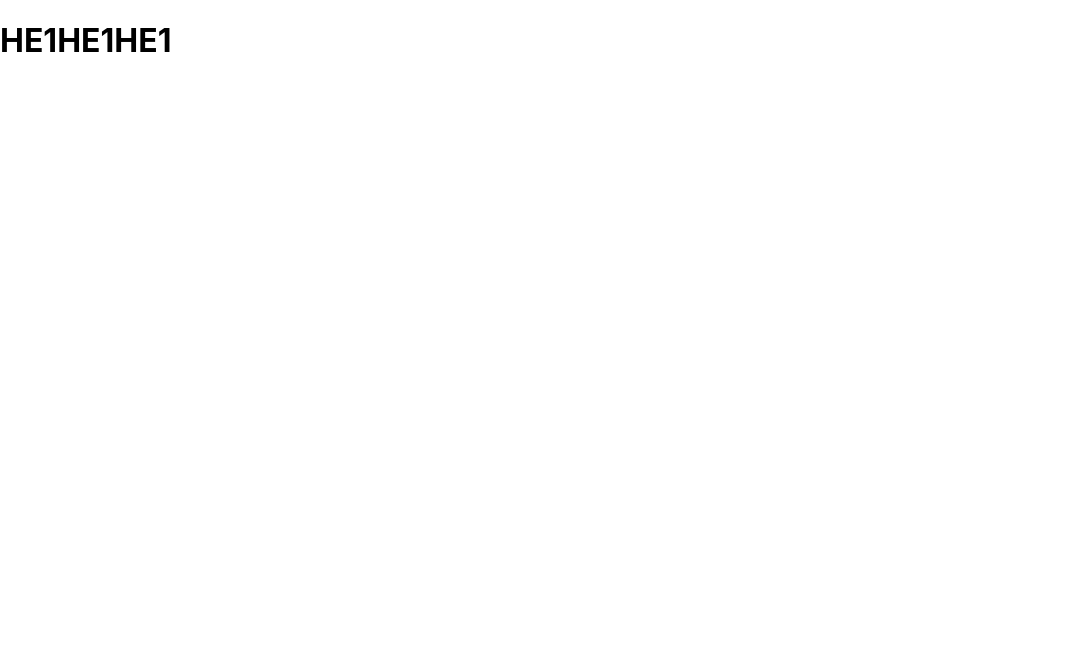
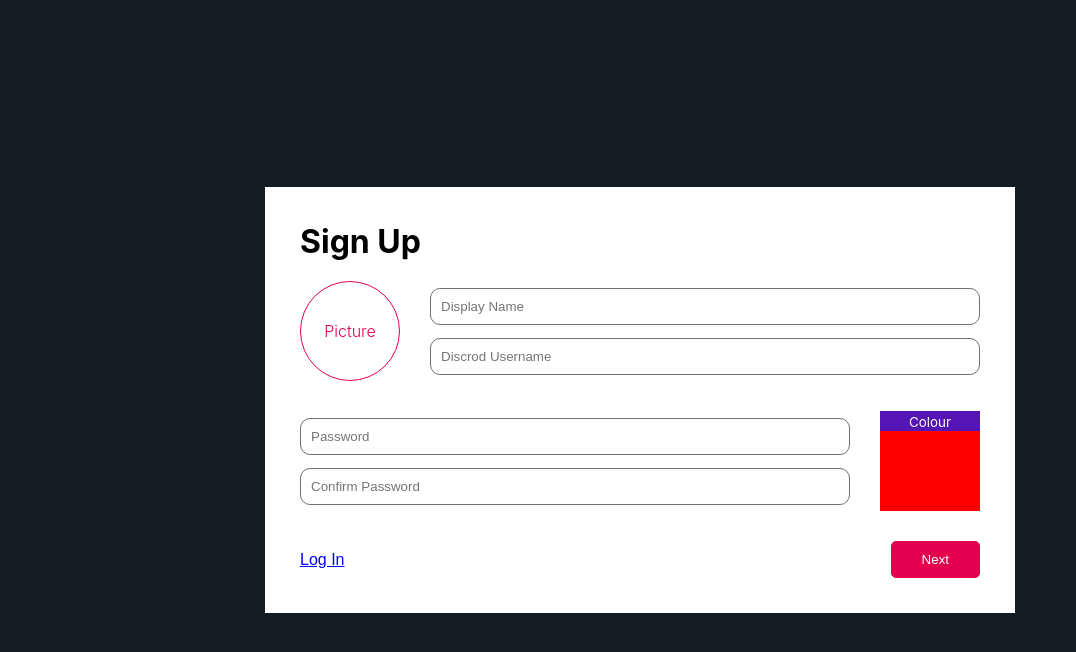
Before and after one commit to ConnorJWalker/StocksCompetitionPOC, a React (Create React App) app in the folder client/: page / in a window 1280 px wide. Shown: the top 652 px of the page, without its empty margins (0-1076 px from the left). Built offline with nearby package versions, Linux system fonts and the light colour scheme.

Commit message:
added main signup form

```diff
--- a/client/package.json
+++ b/client/package.json
@@ -12,12 +12,13 @@
     "@types/react-dom": "^18.2.7",
     "react": "^18.2.0",
     "react-dom": "^18.2.0",
-    "react-scripts": "5.0.1",
+    "react-router-dom": "^6.15.0",
+    "react-scripts": "^2.1.3",
     "typescript": "^4.9.5",
     "web-vitals": "^2.1.4"
   },
   "scripts": {
-    "start": "react-scripts start",
+    "start": "react-scripts --openssl-legacy-provider start",
     "build": "react-scripts build",
     "test": "react-scripts test",
     "eject": "react-scripts eject"
--- a/client/src/App.tsx
+++ /dev/null
@@ -1,11 +0,0 @@
-import React from 'react'
-
-const App = () => {
-    return (
-        <div className="App">
-            <h1>HE1HE1HE1</h1>
-        </div>
-    )
-}
-
-export default App
--- a/client/src/index.css
+++ b/client/src/index.css
@@ -1,8 +1,49 @@
+* {
+    box-sizing: border-box;
+    margin: 0;
+    padding: 0;
+}
+
 body {
-  margin: 0;
-  font-family: -apple-system, BlinkMacSystemFont, 'Segoe UI', 'Roboto', 'Oxygen',
+    margin: 0;
+    font-family: -apple-system, BlinkMacSystemFont, 'Segoe UI', 'Roboto', 'Oxygen',
     'Ubuntu', 'Cantarell', 'Fira Sans', 'Droid Sans', 'Helvetica Neue',
     sans-serif;
-  -webkit-font-smoothing: antialiased;
-  -moz-osx-font-smoothing: grayscale;
+    -webkit-font-smoothing: antialiased;
+    -moz-osx-font-smoothing: grayscale;
+    background-color: #161b22;
 }
+
+html, body , #root { height: 100%; }
+
+input[type=text], input[type=password] {
+    padding: 10px 10px;
+    border-radius: 10px;
+    border: 1px solid #707070;
+}
+
+button {
+    padding: 10px 30px;
+    background: none;
+    border: 1px solid #707070;
+    border-radius: 5px;
+    cursor: pointer;
+}
+
+button.btn-pink {
+    background-color: #E60050;
+    border: 1px solid #E60050;
+    color: #fff;
+}
+
+button.btn-pink:hover, button.btn-pink:active {
+    background-color: #c30d4c;
+}
+
+button.link {
+    padding: 0;
+    color: blue;
+    text-decoration: underline;
+    border: none;
+    font-size: 1em;
+}
--- a/client/src/index.tsx
+++ b/client/src/index.tsx
@@ -1,7 +1,15 @@
 import React from 'react'
 import ReactDOM from 'react-dom/client'
+import { createBrowserRouter, RouterProvider } from 'react-router-dom'
+import AuthenticationForms from './views/authentication/authentication-forms'
 import './index.css'
-import App from './App'
+
+const router = createBrowserRouter([
+    {
+        path: '/',
+        element: <AuthenticationForms />
+    }
+])
 
 const root = ReactDOM.createRoot(
     document.getElementById('root') as HTMLElement
@@ -9,6 +17,6 @@ const root = ReactDOM.createRoot(
 
 root.render(
     <React.StrictMode>
-        <App />
+        <RouterProvider router={router} />
     </React.StrictMode>
 )
--- /dev/null
+++ b/client/src/views/authentication/authentication-forms.tsx
@@ -0,0 +1,18 @@
+import React, { useState } from 'react'
+import SignupForm from './forms/signup-form'
+import LoginForm from './forms/login-form'
+import './authentication.css'
+
+const AuthenticationForms = () => {
+    const [showSignup, setShowSignup] = useState(true)
+
+    return (
+        <div className='authentication-container'>
+            <div className='form-container'>
+                { showSignup ? <SignupForm/> : <LoginForm/> }
+            </div>
+        </div>
+    )
+}
+
+export default AuthenticationForms
--- /dev/null
+++ b/client/src/views/authentication/authentication.css
@@ -0,0 +1,106 @@
+.authentication-container {
+    height: 100%;
+    display: flex;
+    align-items: center;
+    justify-content: space-around;
+}
+
+h1 {
+    margin-bottom: 20px;
+}
+
+.form-container {
+    width: 90%;
+    background-color: #fff;
+    padding: 35px;
+}
+
+.profile-picture {
+    border-radius: 100%;
+    width: 100px;
+    height: 100px;
+    margin: 0 auto 15px;
+}
+
+div.profile-picture {
+    border: 1px solid #E60050;
+    color: #E60050;
+    font-weight: 300;
+    display: flex;
+    justify-content: space-around;
+    align-items: center;
+}
+
+input[type=text], input[type=password] {
+    margin-bottom: 10px;
+    width: 100%;
+}
+
+.colour-picker {
+    width: 100%;
+    height: 50px;
+    display: block;
+}
+
+.colour-picker span {
+    color: #fff;
+    background-color: #5514B4;
+    height: 100%;
+    display: flex;
+    align-items: center;
+    padding: 5px;
+    width: fit-content;
+}
+
+footer {
+    margin-top: 10px;
+    display: flex;
+    justify-content: space-between;
+    align-items: center;
+}
+
+@media screen and (min-width: 500px) {
+    .form-container {
+        max-width: 750px;
+    }
+
+    .profile-picture {
+        margin: unset;
+    }
+
+    div.profile-picture {
+        margin-right: 30px;
+    }
+
+    input[type=text], input[type=password] {
+        margin-bottom: unset;
+        width: unset;
+    }
+
+    .form-group {
+        display: flex;
+        margin-bottom: 30px;
+    }
+
+    .text-input-group {
+        display: flex;
+        flex-direction: column;
+        flex: 1;
+        justify-content: space-around;
+    }
+
+    .colour-picker {
+        width: 100px;
+        height: 100px;
+        display: inline;
+        margin-left: 30px;
+    }
+
+    .colour-picker span {
+        width: 100%;
+        height: unset;
+        display: block;
+        text-align: center;
+        padding: unset;
+    }
+}
--- /dev/null
+++ b/client/src/views/authentication/forms/login-form.tsx
@@ -0,0 +1,7 @@
+import React from 'react'
+
+const LoginForm = () => {
+    return <h1>Log in</h1>
+}
+
+export default LoginForm
--- /dev/null
+++ b/client/src/views/authentication/forms/signup-form.tsx
@@ -0,0 +1,49 @@
+import React, { useState } from 'react'
+
+const SignupForm = () => {
+    const [showMainForm, setShowMainForm] = useState(true)
+
+    return showMainForm ? renderMainForm() : renderApiKeyForm()
+
+    function renderMainForm() {
+        return (
+            <>
+                <h1>Sign Up</h1>
+                <div className='form-group'>
+                    {/* TODO: add image for profile picture  */}
+                    <div className='profile-picture'>
+                        <p>Picture</p>
+                    </div>
+
+                    <div className='text-input-group'>
+                        <input type='text' placeholder='Display Name' />
+                        <input type='text' placeholder='Discrod Username' />
+                    </div>
+                </div>
+
+                <div className='form-group'>
+                    <div className='text-input-group'>
+                        <input type='password' placeholder='Password' />
+                        <input type='password' placeholder='Confirm Password' />
+                    </div>
+
+                    <label className='colour-picker' style={{ backgroundColor: 'red' }}>
+                        <span><small>Colour</small></span>
+                        <input type='color' hidden />
+                    </label>
+                </div>
+
+                <footer>
+                    <button className='link'>Log In</button>
+                    <button className='btn-pink'>Next</button>
+                </footer>
+            </>
+        )
+    }
+
+    function renderApiKeyForm() {
+        return <></>
+    }
+}
+
+export default SignupForm
--- a/client/tsconfig.json
+++ b/client/tsconfig.json
@@ -18,7 +18,7 @@
     "resolveJsonModule": true,
     "isolatedModules": true,
     "noEmit": true,
-    "jsx": "react-jsx"
+    "jsx": "preserve"
   },
   "include": [
     "src"
```
Also changed, not shown: 1 other file (tests, documents, lock files or other folders).
